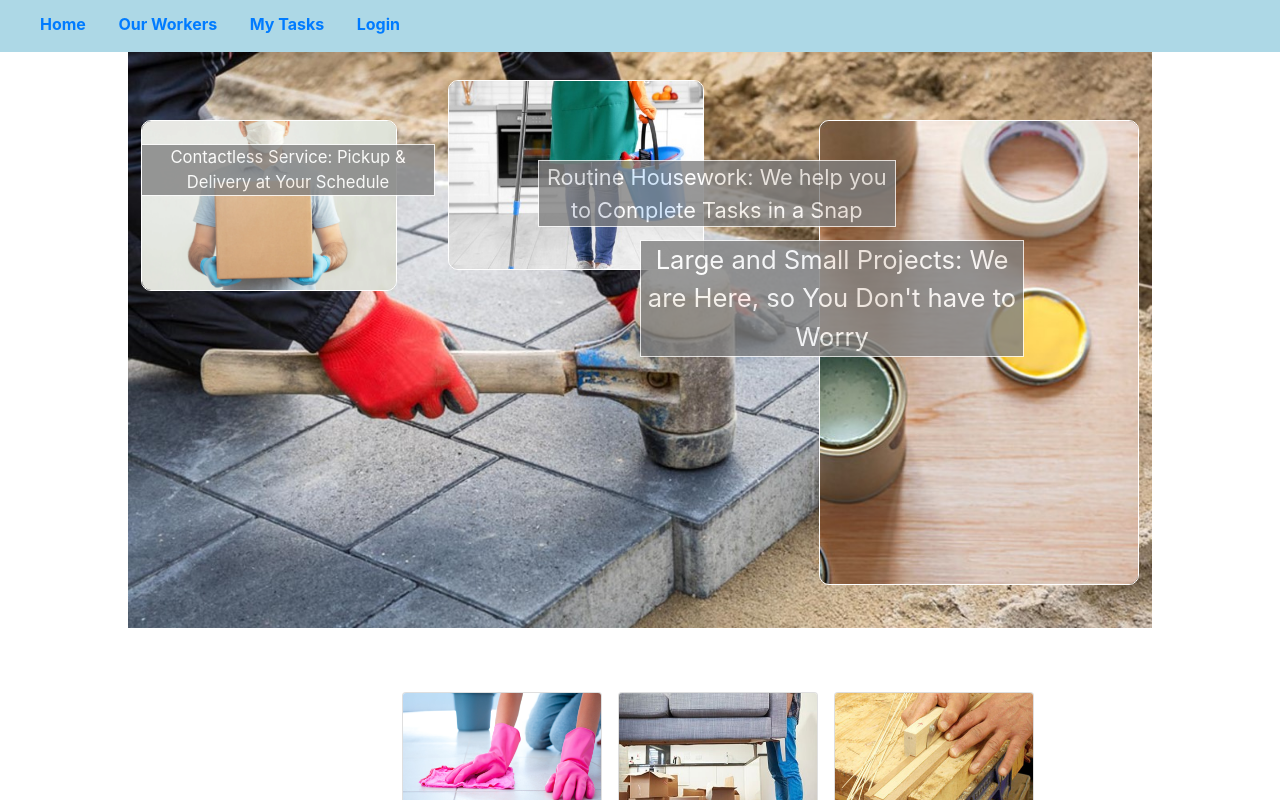
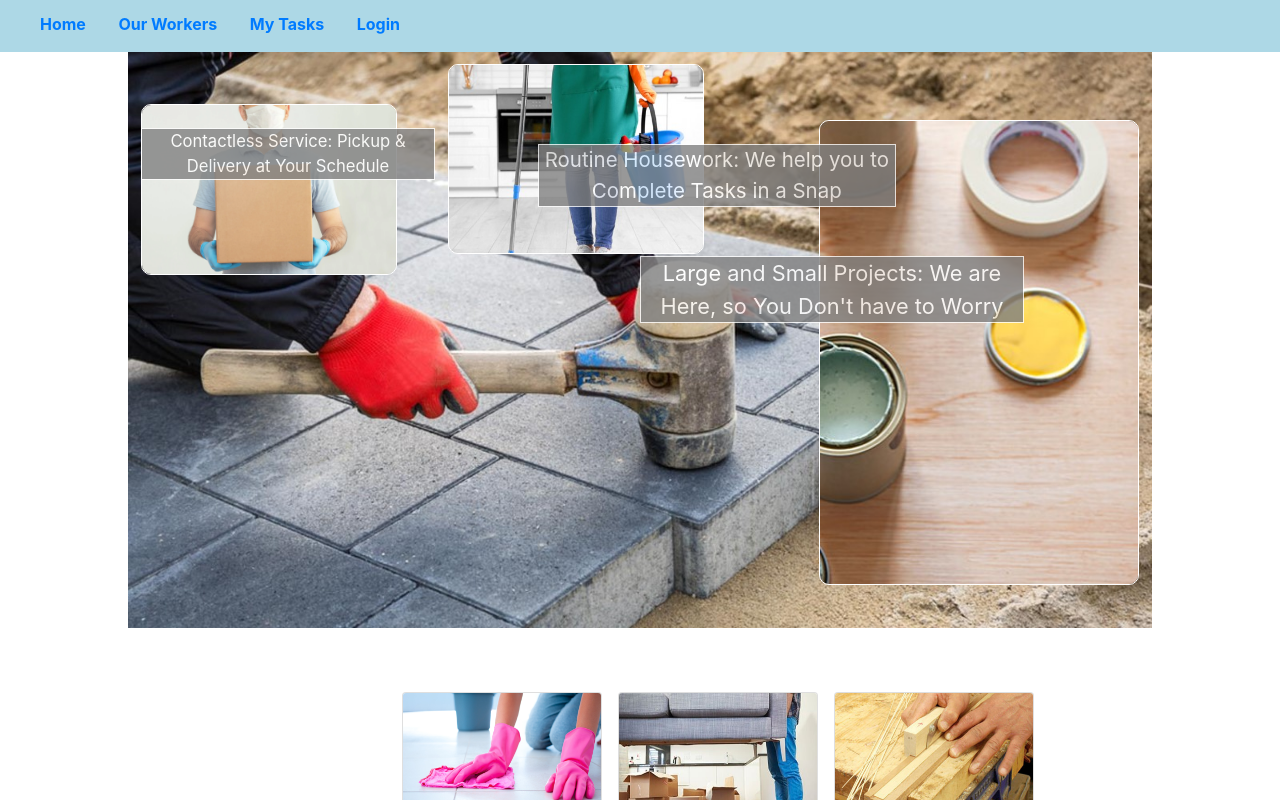
Before and after one commit to kimlau08/task-at-ease-frontend, a React (Create React App) app: page /Home in a window 1280 px wide. Shown: the top 800 px of the page. Built offline with nearby package versions, Linux system fonts and the light colour scheme; no server answers.

Commit message:
touch up home animation

```diff
--- a/src/components/SlideTop.js
+++ b/src/components/SlideTop.js
@@ -47,7 +47,7 @@ export default function SlideTop() {
     const showText1 = () => {
         return (
             <StyleRoot style={{width: '23%',
-                                position: 'absolute', left: '11%', top: '18%' }} >
+                                position: 'absolute', left: '11%', top: '16%' }} >
                 <div style={stylesFast.bounceInDown}>
                     <p class="border border-white" style={{width: '100%', fontSize: '1.3vw',
                                 backgroundColor: 'grey', opacity: 0.8, color: 'white' }} >
@@ -61,9 +61,9 @@ export default function SlideTop() {
     const showText2 = () => {
         return (
             <StyleRoot style={{width: '28%',
-                                position: 'absolute', right: '30%', top: '20%' }} >
+                                position: 'absolute', right: '30%', top: '18%' }} >
                 <div style={stylesFast.bounceInDown}>
-                    <p class="border border-white" style={{width: '100%',  fontSize: '1.7vw',
+                    <p class="border border-white" style={{width: '100%',  fontSize: '1.6vw',
                                 backgroundColor: 'grey', opacity: 0.8, color: 'white' }}>
                             Routine Housework: We help you to Complete Tasks in a Snap
                     </p>
@@ -76,9 +76,9 @@ export default function SlideTop() {
         return (
 
             <StyleRoot style={{width: '30%',
-                                position: 'absolute', right: '20%', top: '30%' }} >
+                                position: 'absolute', right: '20%', top: '32%' }} >
                 <div style={stylesSlow.bounceInDown}>
-                    <p class="border border-white" style={{width: '100%',  fontSize: '2.0vw',
+                    <p class="border border-white" style={{width: '100%',  fontSize: '1.7vw',
                                 backgroundColor: 'grey', opacity: 0.8, color: 'white' }}>
                             Large and Small Projects: We are Here, so You Don't have to Worry
                     </p>
@@ -94,10 +94,10 @@ export default function SlideTop() {
 
             <img src={delivery} class="border border-white"
                                     style={{width: '20%',
-                                        position: 'absolute', left: '11%', top: '15%',
+                                        position: 'absolute', left: '11%', top: '13%',
                                         borderRadius: 10 }}  />
             <img src={houseCleaning} class="border border-white" style={{width: '20%',
-                                        position: 'absolute', left: '35%', top: '10%',
+                                        position: 'absolute', left: '35%', top: '8%',
                                         borderRadius: 10 }}  />
 
 
```
